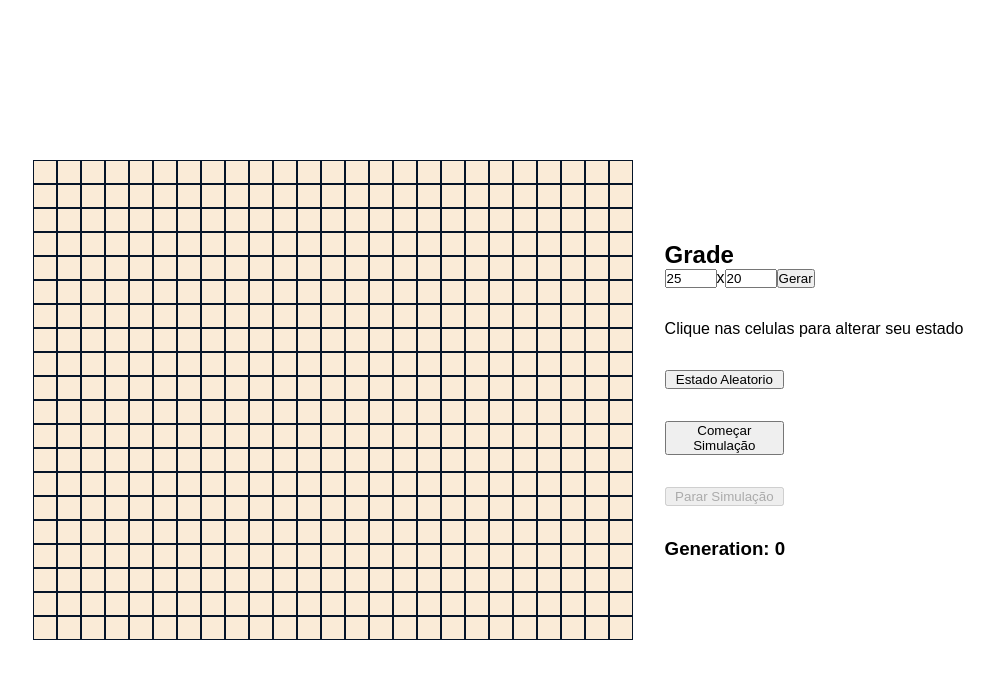
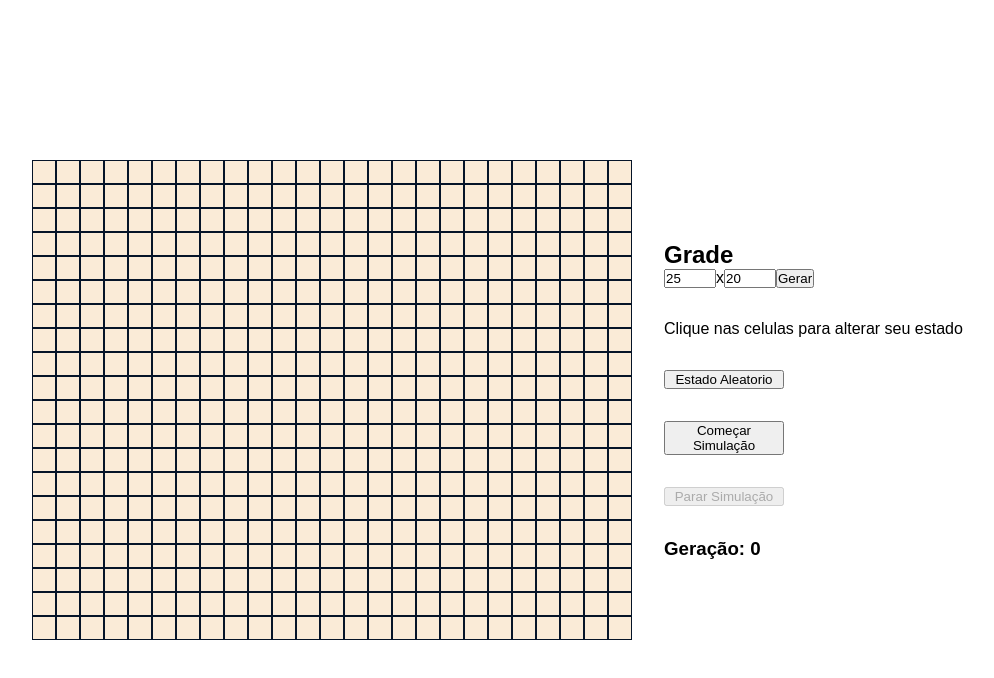
Before and after one commit to willian-pessoa/automato-celular, a React (Vite) app: page / in a window 1280 px wide. Shown: the top 678 px of the page, without its empty margins (142-1136 px from the left). Built offline with nearby package versions, Linux system fonts and the light colour scheme.

Commit message:
generate grid change count generatio to 0

```diff
--- a/src/App.scss
+++ b/src/App.scss
@@ -10,6 +10,7 @@
     gap: 2rem;
 
     .input-container {
+      min-width: 300px;
       display: flex;
       flex-direction: column;
       justify-content: space-around;
--- a/src/App.tsx
+++ b/src/App.tsx
@@ -25,6 +25,7 @@ function App() {
   const [automatoLoop, setAutomatoLoop] = useState(false);
 
   useEffect(() => {
+    if (!automatoLoop && countGenerations === 0) return;
     const automatoDelay = 60;
 
     const automatoInterval: NodeJS.Timer = setInterval(() => {
@@ -36,7 +37,12 @@ function App() {
 
     if (!automatoLoop) clearInterval(automatoInterval);
     return () => clearInterval(automatoInterval);
-  }, [automato, countGenerations, automatoLoop]);
+  }, [automato, countGenerations, height, width, automatoLoop]);
+
+  const handleGenerateGrade = () => {
+    setCountGenerations(0);
+    setAutomato(new AutomatoCelular(width, height, RULE));
+  };
 
   const handleGenerateRandomGen = () => {
     setCountGenerations(0);
@@ -83,9 +89,7 @@ function App() {
               disabled={automatoLoop}
             />
             <button
-              onClick={() =>
-                setAutomato(new AutomatoCelular(width, height, RULE))
-              }
+              onClick={() => handleGenerateGrade()}
               disabled={automatoLoop}
             >
               Gerar
@@ -114,7 +118,7 @@ function App() {
               Parar Simulação
             </button>
           </div>
-          <h3>Generation: {countGenerations}</h3>
+          <h3>Geração: {countGenerations}</h3>
         </div>
       </div>
     </div>
```
